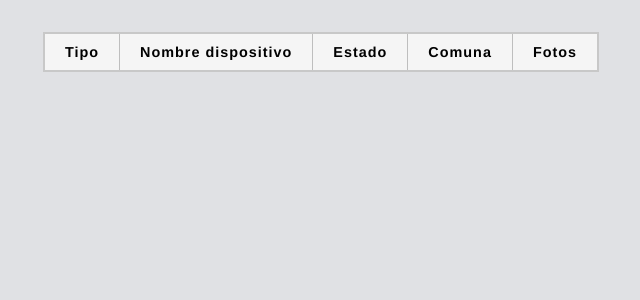
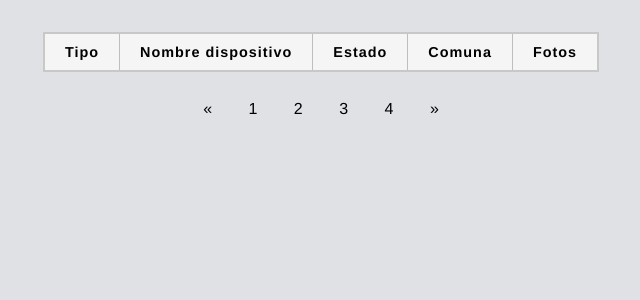
Before and after one commit to nashahaha/tarea-des-web, a Flask app: template flask_app/templates/html/ver-dispositivos.html in a window 1280 px wide. Shown: the part 90-390 px from the top of the page, without its empty margins (319-959 px from the left). Run offline with Flask 3, Linux system fonts and the light colour scheme; the template is opened without the code that fills it, so the values that code supplies are empty.

Commit message:
fix(pagination): agregué la paginación, falla el número de paginas. Debería hacerse con flask dependiendo de la cantidad de datos en la base de datos

```diff
--- a/flask_app/app.py
+++ b/flask_app/app.py
@@ -22,10 +22,10 @@ def index():
 def agregarDonacion():
     return render_template("html/agregar-donacion.html")
 
-@app.route("/ver-dispositivos")
-def verDispositivos():
+@app.route("/ver-dispositivos/<page>", methods=["GET"])
+def verDispositivos(page):
     #obtener los datos de la db, elegir según que botón se presione
-    FIRST = 0
+    FIRST = (int(page)-1)*5
     data = []
     for device in db.get_dispositivos(FIRST):
         device_id, contacto_id, nombre_disp, _, tipo, _, estado = device
@@ -46,7 +46,7 @@ def verDispositivos():
             "pic_path": url_for('static', filename=ruta_arch)
         })
 
-    return render_template("html/ver-dispositivos.html", data=data)
+    return render_template("html/ver-dispositivos.html", data=data, page=page)
 
 @app.route("/informacion-dispositivo/<device_id>", methods=["GET"])
 def verInfoDispositivo(device_id):
--- a/flask_app/database/querys.json
+++ b/flask_app/database/querys.json
@@ -9,7 +9,7 @@
     "create_device": "INSERT INTO dispositivo (contacto_id, nombre, descripcion, tipo, anos_uso, estado) VALUES (%s, %s, %s, %s, %s, %s)",
     "get_device_by_id": "SELECT id, contacto_id, nombre, descripcion, tipo, anos_uso, estado FROM dispositivo WHERE id=%s",
 
-    "get_devices": "SELECT * FROM dispositivo ORDER BY id DESC LIMIT %s, 55",
+    "get_devices": "SELECT * FROM dispositivo ORDER BY id DESC LIMIT %s, 5",
     "get_next_devices": "SELECT id, contacto_id, nombre, descripcion, tipo, anos_uso, estado FROM dispositivo ORDER BY id DESC LIMIT 5, 5",
     "get_device_by_contacto_id": "SELECT nombre, descripcion, tipo, anos_uso, estado FROM dispositivo WHERE contacto_id=%s",
 
--- a/flask_app/static/css/ver-dispositivos.css
+++ b/flask_app/static/css/ver-dispositivos.css
@@ -43,3 +43,17 @@ html {
   .clickable-row {
     cursor: pointer;
   }
+
+  .pagination {
+    display: inline-block;
+    margin-bottom: 10px;
+    text-align: center;
+    width: 100%;
+  }
+
+  .pagination a {
+    color: black;
+    padding: 8px 16px;
+    text-decoration: none;
+    display: inline-block;
+  }
--- a/flask_app/templates/html/index.html
+++ b/flask_app/templates/html/index.html
@@ -15,7 +15,7 @@
   Agregar donación
 </a>
 
-<a class="option-box" href="{{ url_for('verDispositivos') }}">
+<a class="option-box" href="{{ url_for('verDispositivos', page=1) }}">
   <img
     class="btn-icons"
     src="https://static.vecteezy.com/system/resources/previews/005/242/944/original/phone-icon-telephone-icon-symbol-in-hand-for-app-and-messenger-free-vector.jpg"
--- a/flask_app/templates/html/ver-dispositivos.html
+++ b/flask_app/templates/html/ver-dispositivos.html
@@ -36,6 +36,15 @@ block css %}
   </tbody>
 </table>
 
+<div class="pagination">
+  <a href="#">&laquo;</a>
+  <a href="/ver-dispositivos/1">1</a>
+  <a href="/ver-dispositivos/2">2</a>
+  <a href="/ver-dispositivos/3">3</a>
+  <a href="/ver-dispositivos/4">4</a>
+  <a href="#">&raquo;</a>
+</div>
+
 {% endblock content %} {% block javascript %}
 <script src="{{ url_for('static', filename='js/ver-dispositivos.js') }}"></script>
 {% endblock %}
```
Also changed, not shown: flask_app/static/uploads/1976e5e170993b6f1b05b6ce04bd5128de3118777cfa16d8e5d0be64dce0496e_61f3e2bc-c3c8-4a5d-a2eb-68201cbf91e4.jpg (added), flask_app/static/uploads/707ee9cfb6c17c2188ccee6df4da94f4608e6107781d04a3b34f22f2096eef02_5b9e11e6-66f7-476c-8944-e00bffdd0e53.jpg (added), flask_app/static/uploads/b5ddb375f99c5f58e667dafe1dcd3bde887a34da8ae8ec401e2e94343986179c_181ce09f-345c-4809-9a93-9e820a5bf4f6.jpg (added), flask_app/static/uploads/cb45cac12f94743bfff85e0430371c34bc839b64171afff38bd41490d723a13f_8cc96a32-5a6d-403f-8641-404365550c9f.jpg (added).
